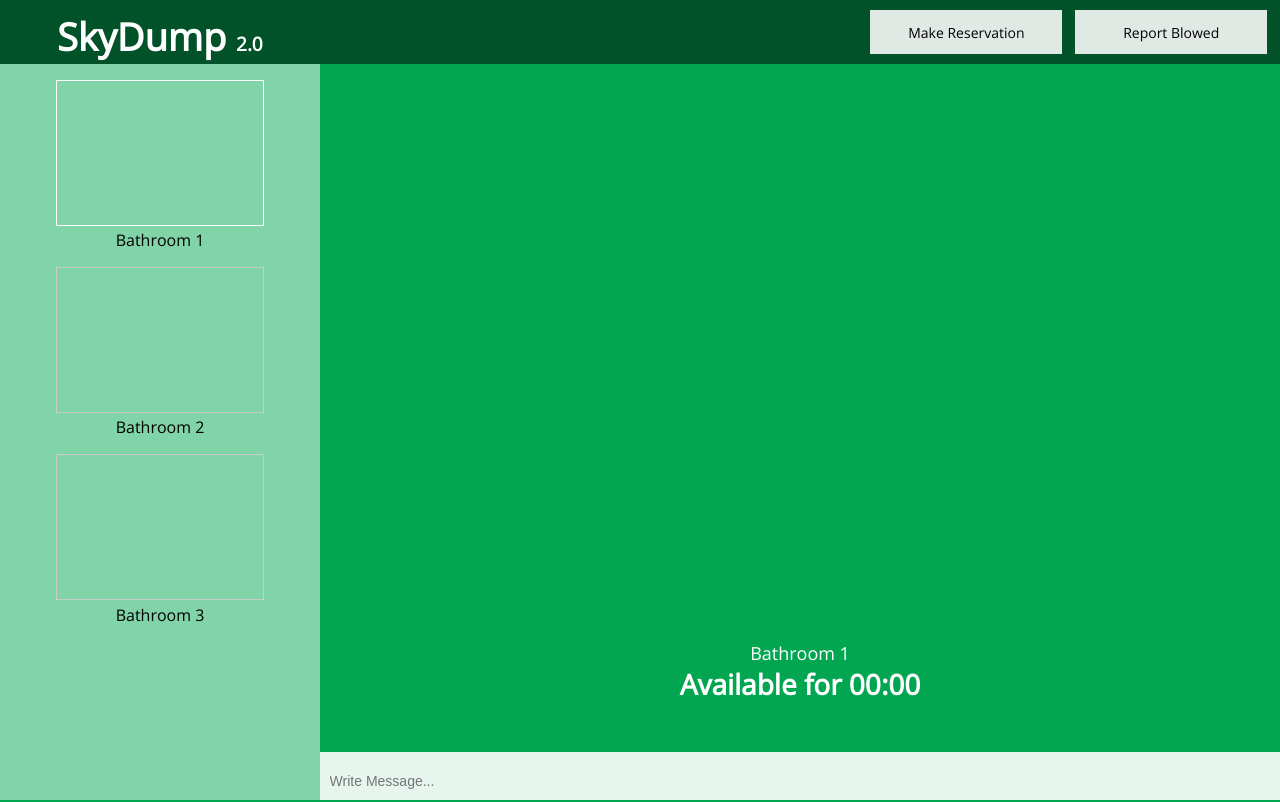
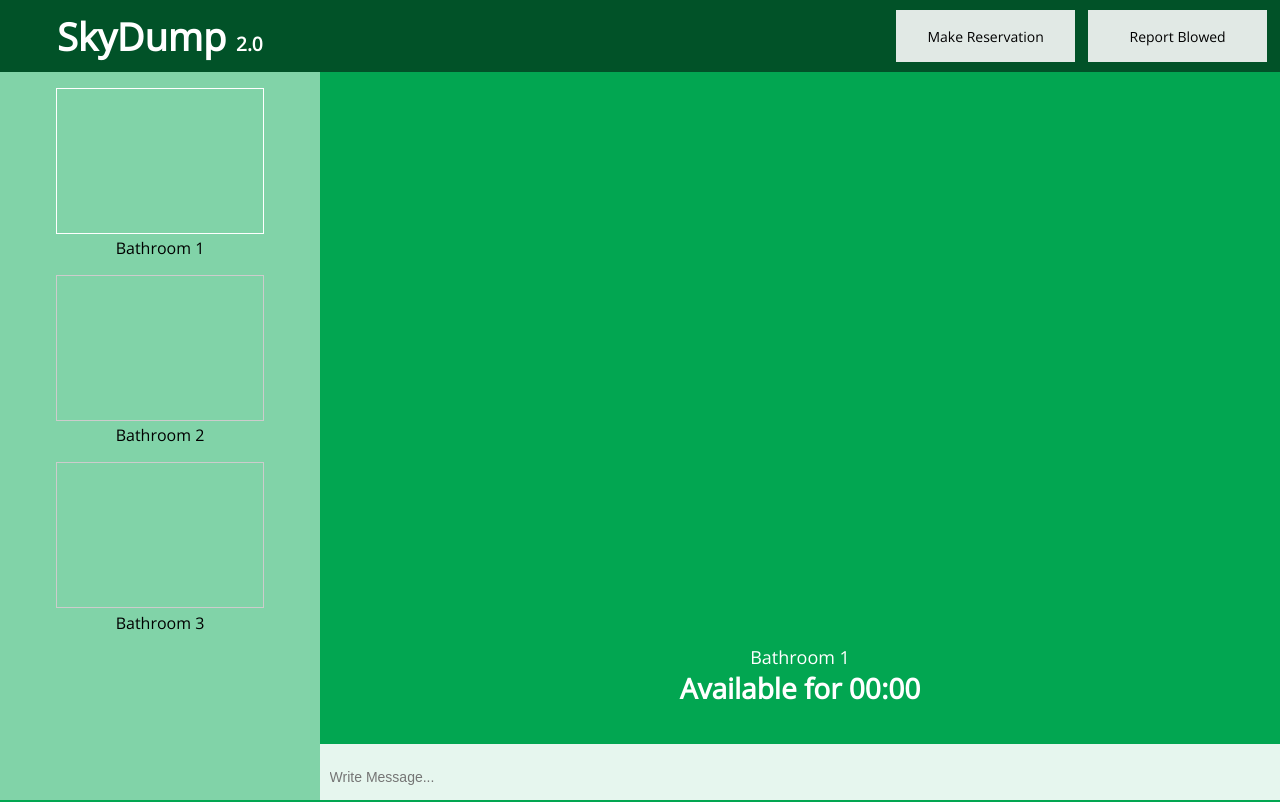
Before and after one commit to itozer/wc, a PHP site: page / in a window 1280 px wide. Run offline with PHP 8.4, Linux system fonts and the light colour scheme; some libraries are stand-ins or nearby versions.

Commit message:
css updates

```diff
--- a/wc_node/client/css/main.css
+++ b/wc_node/client/css/main.css
@@ -53,9 +53,7 @@ input:focus {
 
 #action-nav {
     width: 100%;
-    /*height: 70px;*/
-    /*padding-top: 5%;*/
-    height: 8%;
+    height: 9%;
     background-color: rgba(0, 0, 0, 0.5);
     position: relative;
 }
@@ -73,6 +71,7 @@ input:focus {
 
 #title-wrapper {
     width: 25%;
+    height: 100%;
     float: left;
     display: flex;
     align-items: center;
@@ -82,11 +81,7 @@ input:focus {
 #action-wrapper .action-button {
     float: right;
     background-color: rgba(250, 250, 250, 0.9);
-    /*
-    width: 175px;
-    height: 50px;
-    */
-    width: 15%;
+    width: 14%;
     height: 100%;
     margin: 0 1% 0 0;
     text-align: center;
@@ -102,11 +97,7 @@ input:focus {
     position: relative;
     /*width: 300px;*/
     margin-bottom: -70px;
-    /*height: 93%;*/
-    height: 92%;
-    /*margin-top: 65px;*/
-    /*background-color: #ebebeb;
-    opacity: 0.5;*/
+    height: 91%;
     background-color: rgba(255, 255, 255, 0.5);
     float: left;
     overflow-y: auto;
@@ -119,10 +110,6 @@ input:focus {
 
 /*thumb*/
 #bathroom-nav div div {
-    /*
-    width: 220px;
-    height: 140px;
-    */
     width: 65%;
     padding-top: 45%;
     margin: 0 auto;
@@ -161,12 +148,9 @@ input:focus {
 }
 
 #info-panel {
-    /*width: calc(100% - 300px);*/
     width: 75%;
-    /*height: calc(100% - 120px);*/
-    height: 92%;
+    height: 91%;
     float: left;
-    /*position: relative;*/
     display: flex;
     align-items: center;
     justify-content: center;
@@ -178,31 +162,14 @@ input:focus {
 }
 
 #center-content {
-    /*
-    position: absolute;
-    top: 50%;
-    left: 50%;
-    transform: translate(-50%, -50%);
-    */
-    /*
-    width: 80%;
-    height: 80%;
-    */
     font-size: 26px;
     color: #fff;
     text-align: center;
 }
 
 #center-gender {
-    /*width: 20%;
-    height: 60%;*/
-    /*width: 169px;*/
-    /*height: 463px;*/
     width: 30%;
-    /*height: 400px;*/
     padding-top: 50%;
-    /*margin: 0 auto;*/
-    /*background-image: url("../images/mens_icon_combined.png");*/
     background-repeat: no-repeat;
     background-size: contain;
     background-position: center center;
@@ -238,10 +205,8 @@ input:focus {
 }
 
 #chat-bar {
-    /*width: calc(100% - 300px);*/
     width: 75%;
-    /*height: 50px;*/
-    height: 6%;
+    height: 7%;
     position: absolute;
     bottom: 0;
     right: 0;
@@ -253,9 +218,7 @@ input:focus {
 #chat-bar input {
     background-color: transparent;
     width: 90%;
-    /*height: 30px;*/
     height: 90%;
-    /*margin: 10px 0 0 10px;*/
     margin: 1% 0 0 1%;
     border: none;
     font-size: 14px;
```
